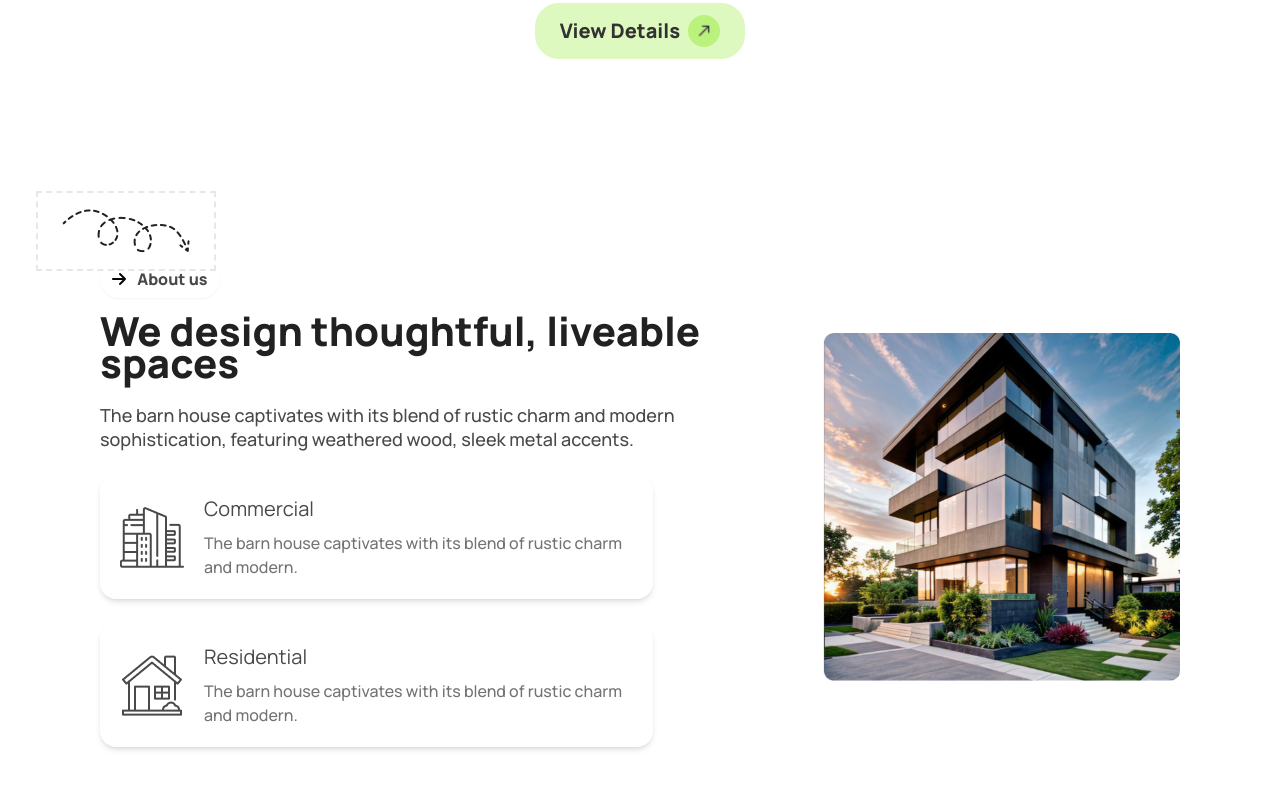
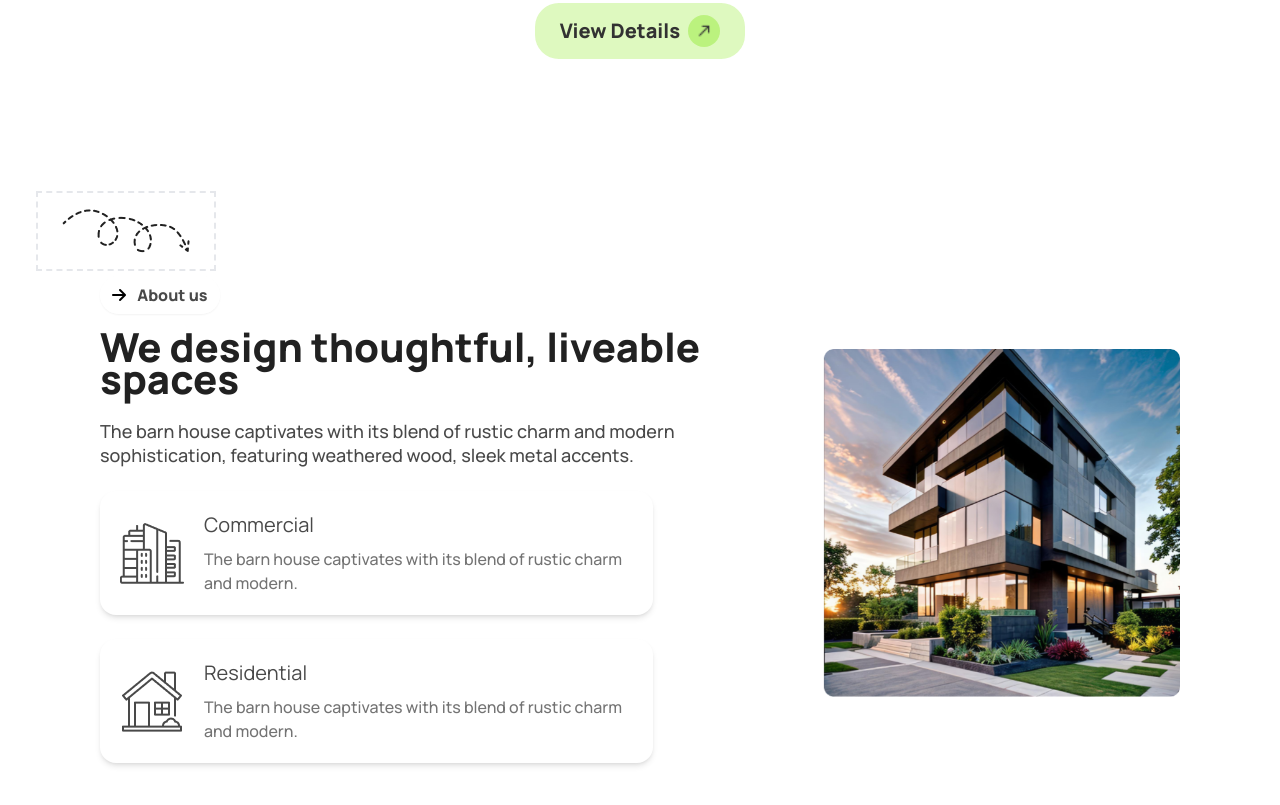
Before and after one commit to Sharif707/Assignment-3, a plain HTML site: page index.html in a window 1280 px wide. Shown: the part 767-1572 px from the top of the page. Drawn offline with nearby package versions, Linux system fonts and the light colour scheme.

Commit message:
banner section complete and responsive

```diff
--- a/index.html
+++ b/index.html
@@ -132,7 +132,7 @@
     </header>
 
     <main class="container mx-auto px-5 lg:mt-28 mt-8">
-        <section class="relative lg:py-24 p-5 lg:px-20 flex flex-col lg:flex-row items-center justify-center lg:gap-8 gap-6">
+        <section class="relative lg:py-28 p-5 lg:px-20 flex flex-col lg:flex-row items-center justify-center lg:gap-8 gap-6">
             <div class="text-center lg:text-start">
 
                 <div class="hidden lg:block absolute top-5 left-4 border-2 border-dashed border-[#494949]-500 py-4 px-6">
@@ -176,6 +176,8 @@
 
         </section>
 
+        <!-- it's comment here -->
+
     </main>
 
 </body>
```
